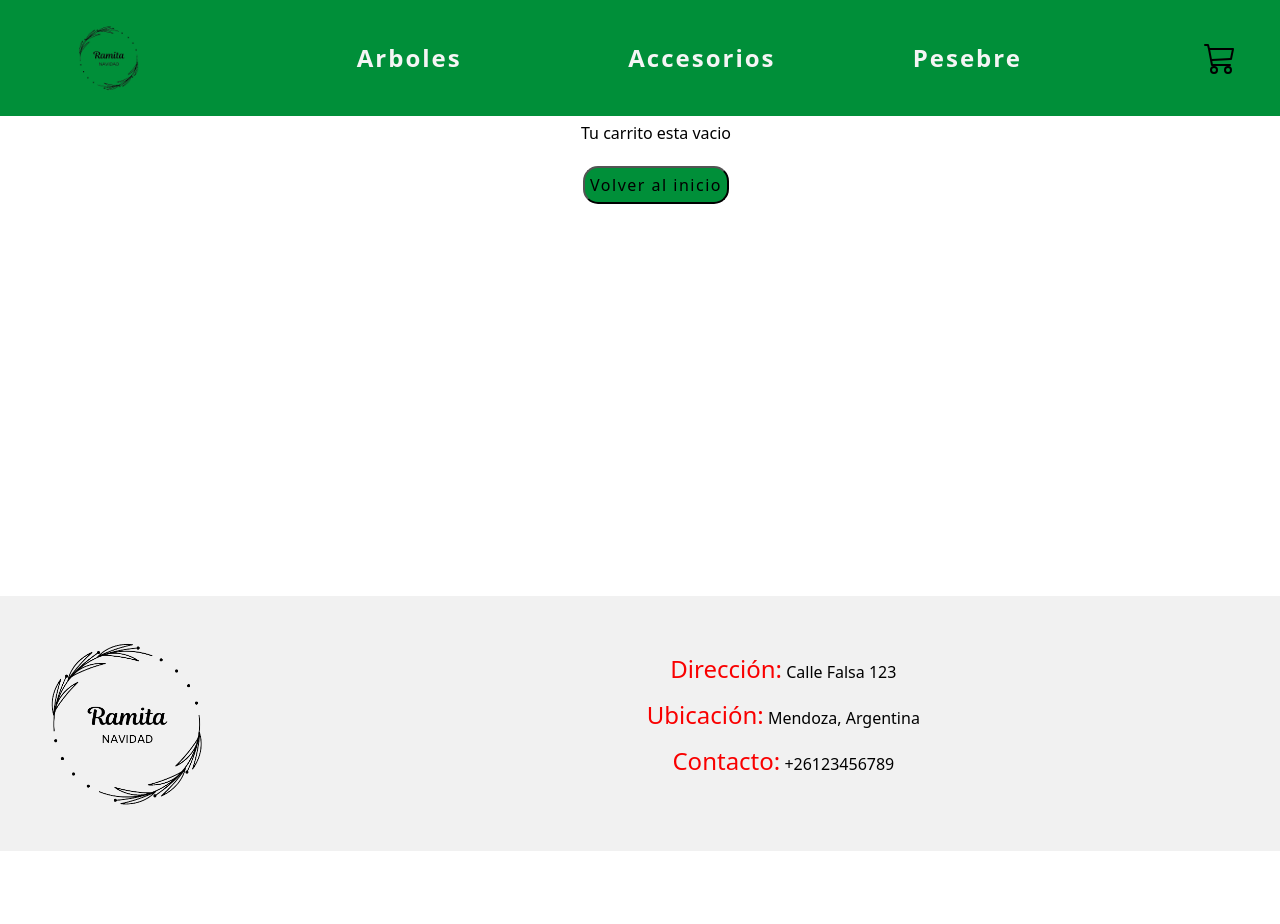
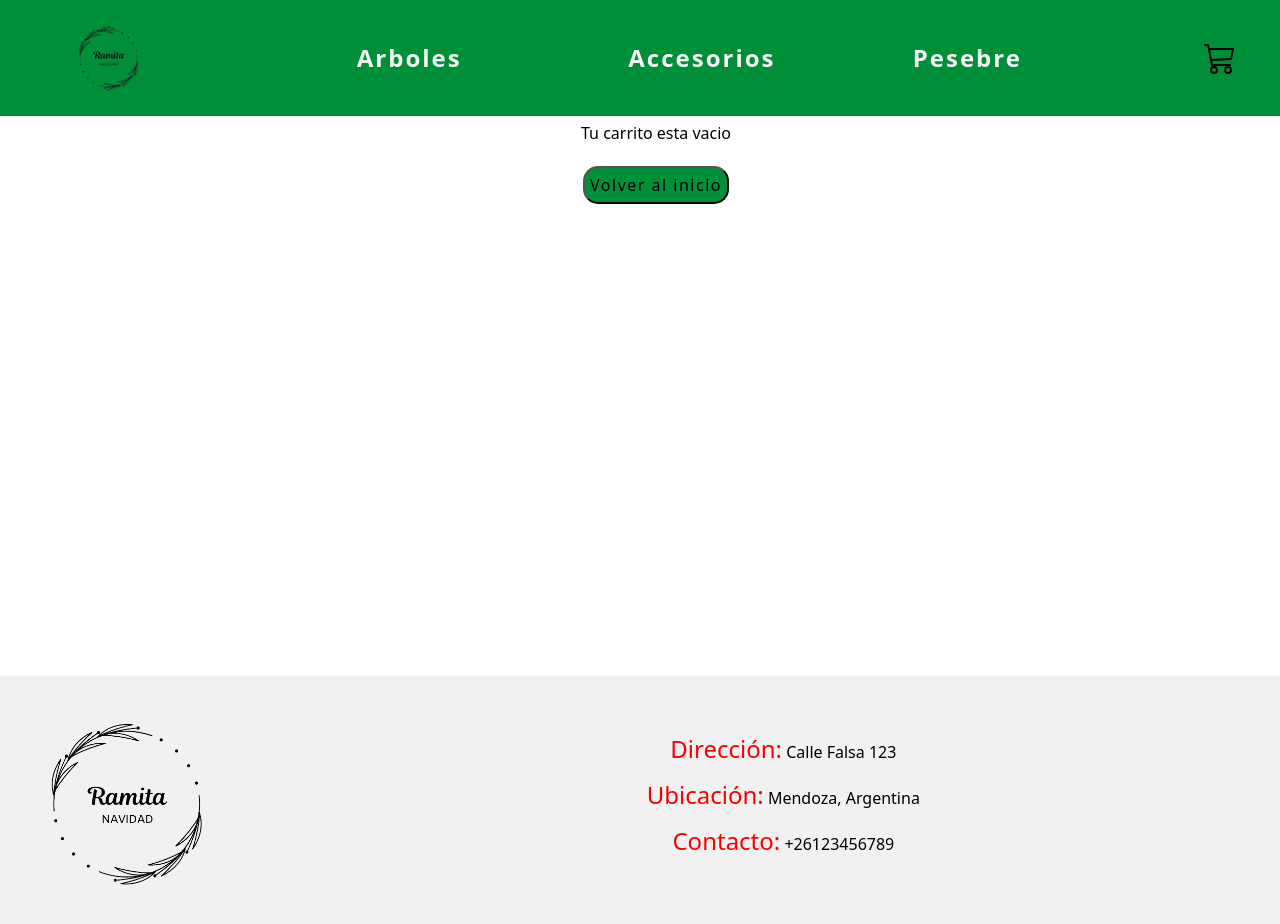
Before and after one commit to courfedra/react-coder, a React (Create React App) app: page /cart in a window 1280 px wide. Shown: the top 924 px of the page. Before the commit the page ends 851 px from the top, so only its background shows below. Built offline with nearby package versions, Linux system fonts and the light colour scheme.

Commit message:
Cleaning code

```diff
--- a/src/App.scss
+++ b/src/App.scss
@@ -108,7 +108,7 @@ Navbar
 .cart{
     padding: 5px;
     width: 100%;
-    min-height: 60vh;
+    min-height: 70vh;
     display: flex;
     flex-direction: column;
     align-items: center;
```
Also changed, not shown: src/componentes/ItemListContainer.js (+0 -15 lines).
